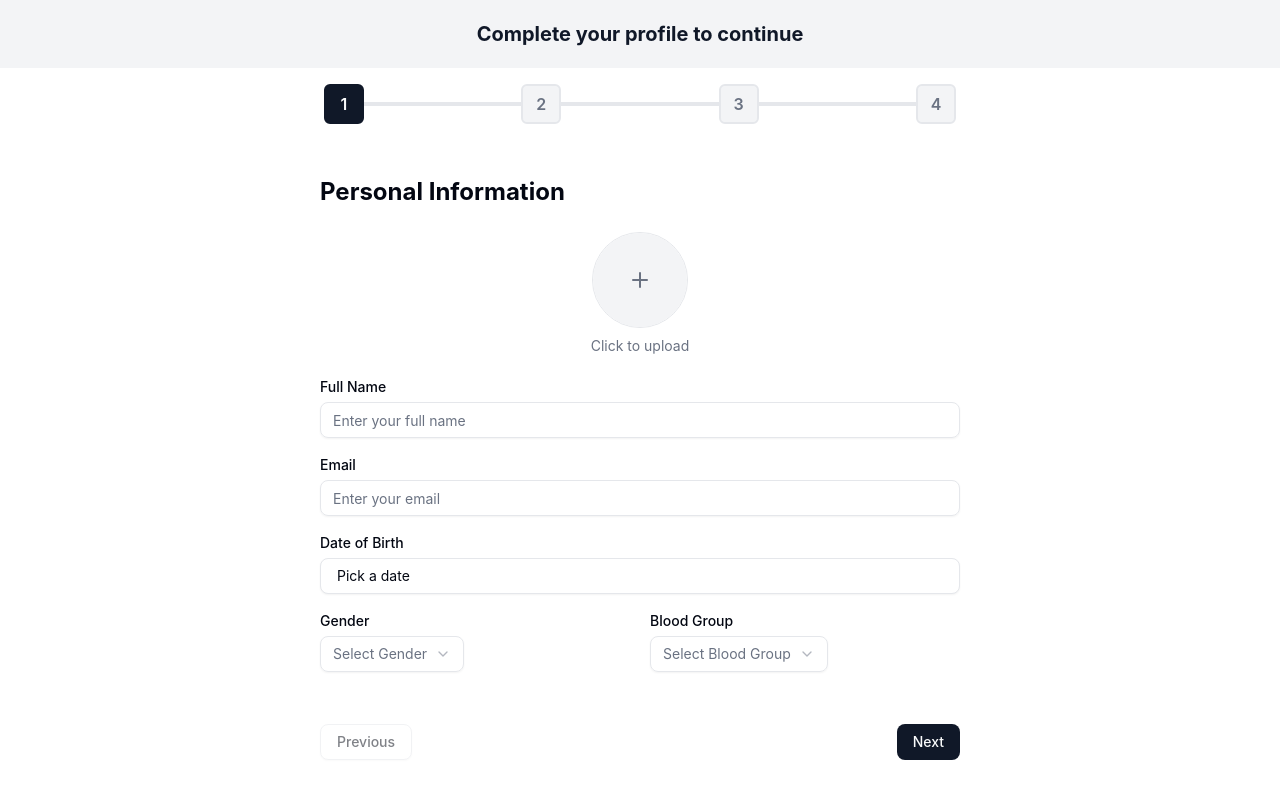
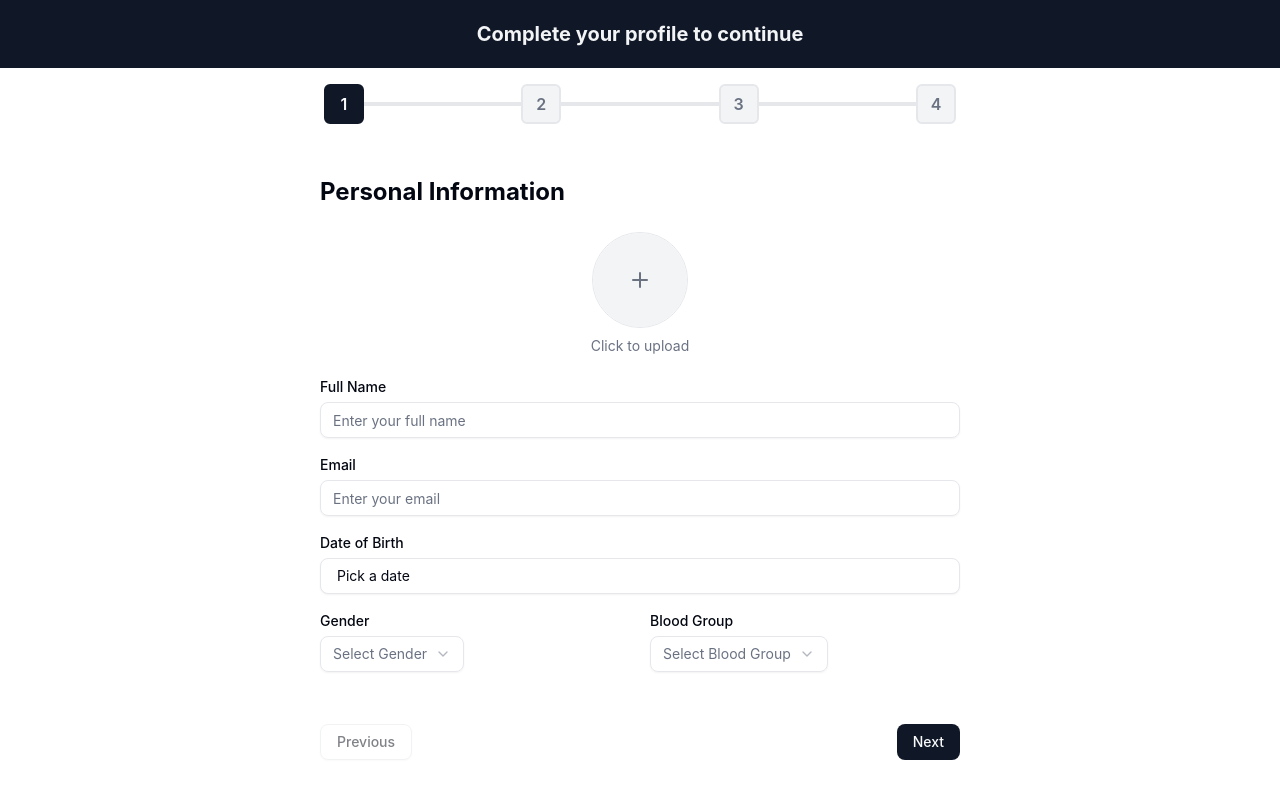
Before and after one commit to Yasir-Ali-Swe/ReactBlueprints, a React (Vite) app: page /patient-onboarding/1 in a window 1280 px wide. Built offline with nearby package versions, Linux system fonts and the light colour scheme.

Commit message:
Add PatientOnboarding page

```diff
--- a/src/pages/patient/PatientOnboarding.jsx
+++ b/src/pages/patient/PatientOnboarding.jsx
@@ -24,7 +24,7 @@ const PatientOnboarding = () => {
 
   return (
     <div className="min-h-screen bg-background flex flex-col">
-      <h1 className="text-primary bg-muted text-xl font-bold text-center w-full py-5">
+      <h1 className="text-secondary bg-primary text-xl font-bold text-center w-full py-5">
         Complete your profile to continue
       </h1>
 
```
